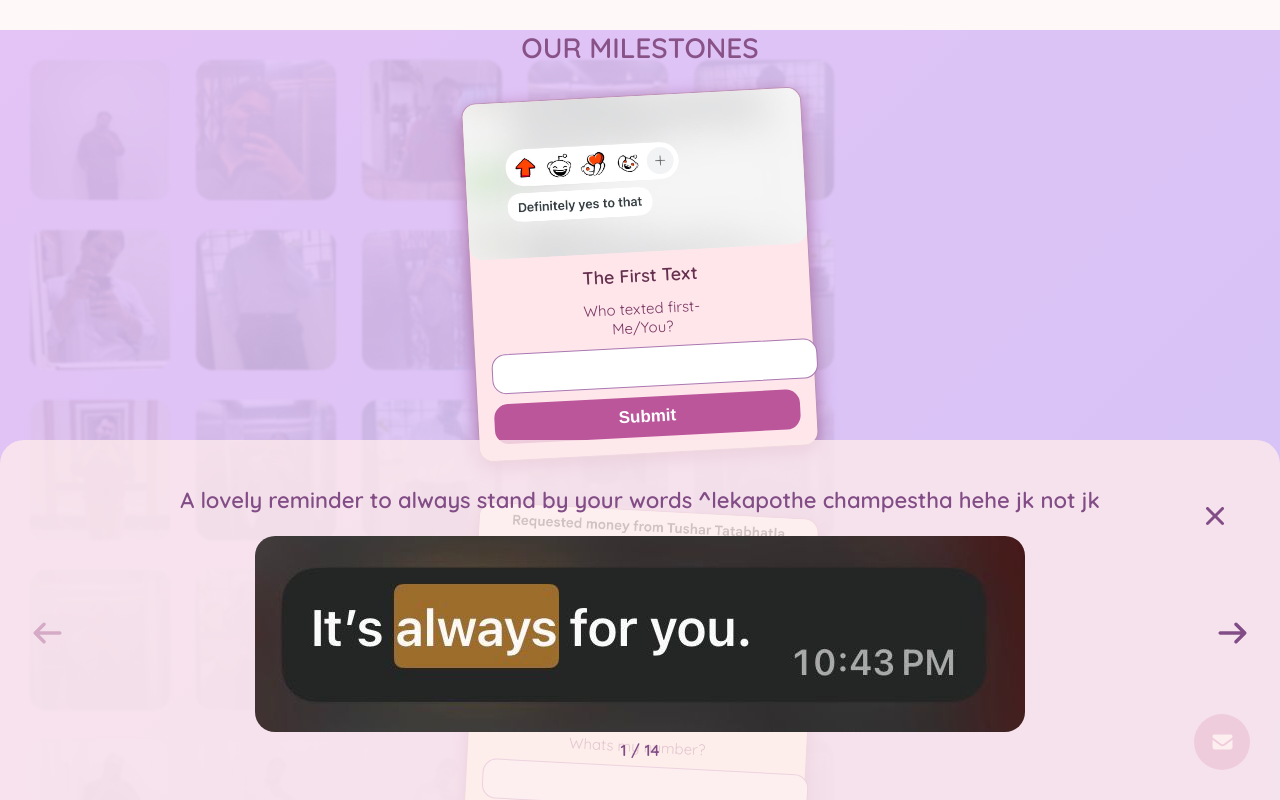
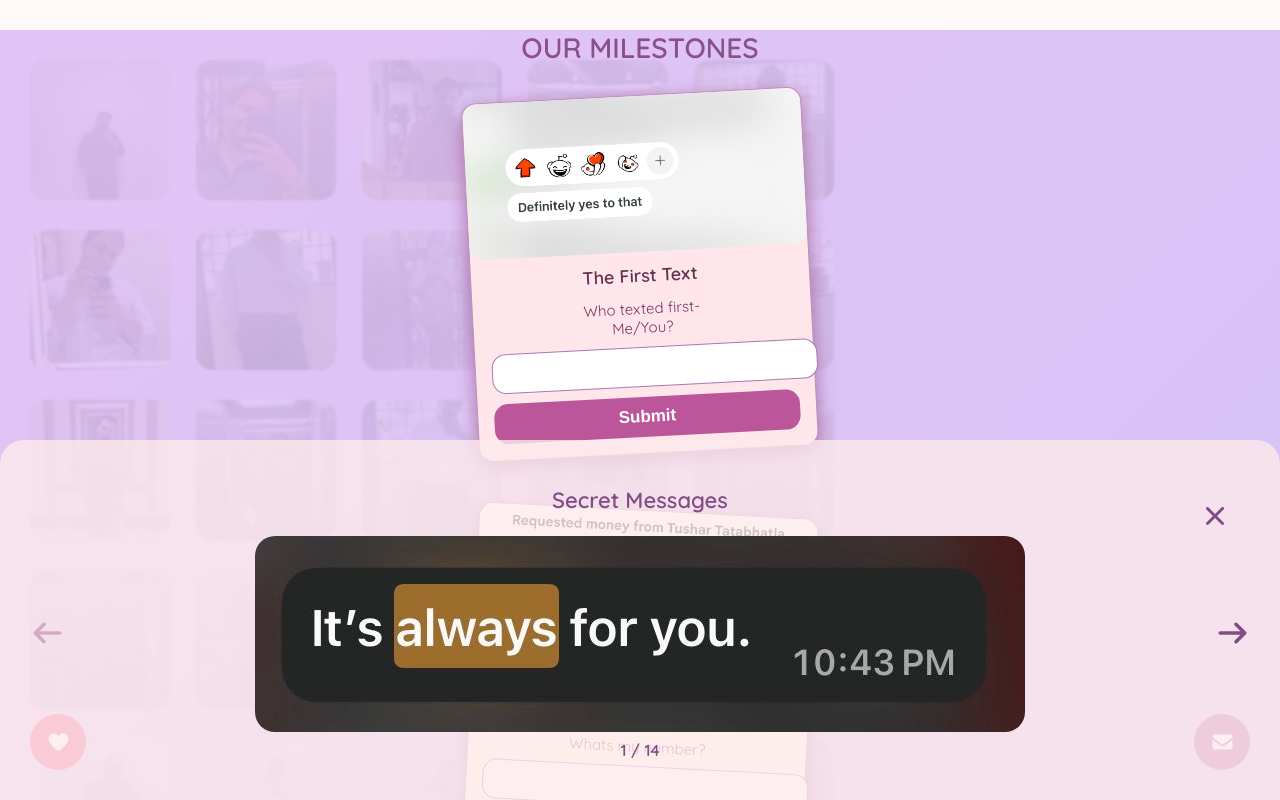
Before and after one commit to sruthidevk/test, a React (Create React App) app: page / in a window 1280 px wide. Both pictures are taken after a click on the element 1222 px from the left and 742 px from the top of the page. Shown: the top 800 px of the page. Built offline with nearby package versions, Linux system fonts and the light colour scheme.

Commit message:
Update polaroid milestones and add heart note feature

```diff
--- a/src/App.js
+++ b/src/App.js
@@ -33,7 +33,7 @@ const polaroids = [
   },
   {
     title: "The Official Number Exchange Upgrade",
-    memory: "I know Instagram was huge-er this just came naturally\nnever forgetting that you ignored me for 2 whole days\nI WAS DYING FOR YOU TO FIGURE IT OUT",
+    memory: "I know Instagram was huge-er this just came naturally\nNever forgetting that you ignored me for 2 whole days\nI WAS DYING FOR YOU TO FIGURE IT OUT",
     quizQuestion: "Whats my number?",
     quizAnswer: "9440992807",
     img: "/number.jpg",
@@ -41,7 +41,7 @@ const polaroids = [
   },
   {
     title: "The Reel Flood",
-    memory: "The chocolate cake and baby reels flood to be precise\nVery enthusiastic we were.",
+    memory: "The baby reels flood to be precise\nVery enthusiastic we were.",
     quizQuestion: "Who followed who first-Me/You?",
     quizAnswer: "You",
     img: "/reel.jpg",
@@ -49,7 +49,7 @@ const polaroids = [
   },
   {
     title: "The Coincidences",
-    memory: "Cmon you were almost scared of me\nI figured you out waaay early",
+    memory: "Cmon you were almost scared of me\nI kind of figured you out waaay early",
     quizQuestion: "Which one object prompted you\nto add me to your ft.tushar?",
     quizAnswer: "nosepin",
     img: "/coincidence.jpg",
@@ -57,8 +57,8 @@ const polaroids = [
   },
   {
     title: "Flower Firsts",
-    memory: "consider myself ridiculously lucky to get Tushar’s first ever flowers\nalso getting taunted by school kids on a bus? never happened before.",
-    quizQuestion: "What flower did I get you?",
+    memory: "I consider myself ridiculously lucky to get Tushar’s first ever flowers\nAlso getting taunted by school kids on a bus? never happened before.",
+    quizQuestion: "What smol flower did I get you?",
     quizAnswer: "lotus",
     img: "/flowers.jpg",
     theme: { icon: faPalette, overlay: "#e6ffed", sticker: "🌷", confetti: "#b0e8c6", emojiUnder: "🌺" },
@@ -81,7 +81,7 @@ const polaroids = [
   },
   {
     title: "Spotify Official",
-    memory: "89 percent. Not bad. Spotify approved that we could be couple goals\nand you still weren’t satisfied.",
+    memory: "89 percent. Not bad. Spotify approved that we could be couple goals\nAnd you still weren’t satisfied.",
     quizQuestion: "How much was the match percent?",
     quizAnswer: "89",
     img: "/spotify.jpg",
@@ -89,7 +89,7 @@ const polaroids = [
   },
   {
     title: "Saree",
-    memory: "Who even puts on a saree for no reason\notherthan just a RANDO saying it\nSRUTHI DOES!",
+    memory: "Who even puts on a saree for no reason\nother than just a RANDO saying it\nSRUTHI DOES!",
     quizQuestion: "What was the colour of the first saree\nI ever wore FOR YOU?",
     quizAnswer: "orange",
     img: "/saree.jpg",
@@ -97,11 +97,11 @@ const polaroids = [
   },
   {
     title: "Meenu",
-    memory: "The first person to know my Tusha.\nI was half afraid you’d like her more ",
+    memory: "The first person to know my Tusha.\nI was half afraid you’d like her more.",
     img: "/meenu.jpg",
     quizQuestion: "What did Meenu first call you?",
     quizAnswer: "tuchar",
-    theme: { icon: faLaugh, overlay: "#fff9f7", sticker: "🐱", confetti: "#ffa25c", emojiUnder: "🐯" },
+    theme: { icon: faLaugh, overlay: "#fff9f7", sticker: "😽", confetti: "#ffa25c", emojiUnder: "🐯" },
   },
   {
     title: "The Golden Era",
@@ -117,11 +117,11 @@ const polaroids = [
     quizQuestion: "My average period lasts how many days?",
     quizAnswer: "five",
     img: "/flo.jpg",
-    theme: { icon: faStar, overlay: "#f3f8de", sticker: "🐾", confetti: "#b7d996", emojiUnder: "🐶" },
+    theme: { icon: faStar, overlay: "#f3f8de", sticker: "🌊", confetti: "#b7d996", emojiUnder: "🐶" },
   },
   {
     title: "Handwriting",
-    memory: "Too bad I didnt see it before.\nNow I’m in too deep to get away from that\nABSTRACT MODERN ART ",
+    memory: "Too bad I didnt see it before.\nNow I’m in too deep to get away from that\nABSTRACT MODERN ART.",
     quizQuestion: "What is that style\nyou write in called?",
     quizAnswer: "ANYTHING BUT CURSIVE",
     img: "/handwriting.jpg",
@@ -129,7 +129,7 @@ const polaroids = [
   },
   {
     title: "Childhood Pictures",
-    memory: "HOW CAN I EVER BE MAD AT YOU AFTER LOOKING AT PANDU.\nemotionally manipulated by that cute face",
+    memory: "HOW CAN I EVER BE MAD AT YOU AFTER LOOKING AT PANDU.\nEmotionally manipulated by that cute face",
     quizQuestion: "What colour garland\nwas my Pandu wearing\nin you know what?",
     quizAnswer: "red",
     img: "/child.jpg",
@@ -138,7 +138,7 @@ const polaroids = [
   {
     title: "ChatGPT Official",
     memory: "You gyatt a tech-savvy gurll. Thank your stars atleast one of us is.",
-    quizQuestion: "I converted a few pictures of us into\na certain style - what style?",
+    quizQuestion: "I converted a few pictures into\na certain style - what style?",
     quizAnswer: "Ghibli",
     img: "/stickers.jpg",
     theme: { icon: faLaugh, overlay: "#f6ffe6", sticker: "✨", confetti: "#d0f870", emojiUnder: "✨" },
@@ -161,16 +161,16 @@ const polaroids = [
   },
   {
     title: "Familiar in the best way\n2nd round of anandam",
-    memory: "I missed you teribbly the moment you were out of sight.\nThats when I realised my best days with you\ncome with withdrawl syndrome called YOU. ",
+    memory: "I missed you teribbly the moment you were out of sight.\nThats when I realised my best days \ncome with a withdrawl syndrome called YOU. ",
     quizQuestion: "Name the place we did our first painting",
     quizAnswer: "artgram",
     img: "/seal.jpg",
-    theme: { icon: faHeart, overlay: "#fffbea", sticker: "🔏", confetti: "#e5ce62", emojiUnder: "🔏" },
+    theme: { icon: faHeart, overlay: "#fffbea", sticker: "🐥", confetti: "#e5ce62", emojiUnder: "🔏" },
   },
   {
     title: "Movie",
-    memory: "NEVER has Sruthi thought shed watch a TELUGU DUBBED ANIMATED 3D movie\nWITHOUT her specs. That happened.",
-    quizQuestion: "Which movie did we even watch\nthe first time Tushar?",
+    memory: "NEVER has Sruthi thought she’d watch a TELUGU DUBBED ANIMATED 3D movie\nWITHOUT her specs. That happened.\nNot that she was interested in the movie anyway.",
+    quizQuestion: "Which movie did we even watch\nthe first time IRL Tushar?",
     quizAnswer: "Mufasa",
     img: "/movie.jpg",
     theme: { icon: faStar, overlay: "#e6eaff", sticker: "🍿", confetti: "#a7aae7", emojiUnder: "🎬" },
@@ -184,6 +184,14 @@ const polaroids = [
     theme: { icon: faStar, overlay: "#e6f4ff", sticker: "👔", confetti: "#7bb6ea", emojiUnder: "👔" },
   },
   {
+    title: "The Birthday Season",
+    memory: "Our First Birthdays Together\nI felt a quiet joy knowing we had each other to celebrate with\nThis year my biggest gift wasn’t something grand or wrapped\nit was simply YOU,being mine.",
+    quizQuestion: "What day-DAY OF THE WEEK\nwas I born on?",
+    quizAnswer: "wednesday",
+    img: "/birthday.jpg",
+    theme: { icon: faStar, overlay: "#e6f4ff", sticker: "💗", confetti: "#7bb6ea", emojiUnder: "👔" },
+  },
+  {
     title: "Maggi",
     memory: "Given our contrast in maggi and pani puri style made me rethink for a second\nbut nothing no matter how huge\ncan convince me otherwise.",
     quizQuestion: "Who makes better Maggi?",
@@ -193,14 +201,14 @@ const polaroids = [
   },
   {
     title: "The One Year Mark",
-    memory: "One year since Sruthi came into your life. What more would you have asked for.",
+    memory: "One year since Sruthi came crash landed into your life. What more would you have asked for?",
     quizQuestion: "ARE YOU HAPPY",
-    quizAnswer: "IM SORRY.YOU DONT HAVE TO DO BETTER\nYOU ALREADY ARE THE BEST💝",
+    quizAnswer:
+      "There is no correct answer.\nI’M SORRY for when I make you feel like you have to do better\nYou really don’t.\nYOU ALREADY ARE THE BEST💝",
     img: "/memory10.jpg",
     theme: { icon: faCameraRetro, overlay: "#e0f4ff", sticker: "🫀", confetti: "#44b3ee", emojiUnder: "🎉" },
   },
 ];
-
 
 function FadedBackground() {
   const imgSize = 140;
@@ -272,15 +280,17 @@ const secretMessages = Array.from({ length: 14 }, (_, i) => ({
 }));
 
 export default function App() {
-  const [selected, setSelected] = useState(null);
-  const [popupOpen, setPopupOpen] = useState(false);
-  const [quizInput, setQuizInput] = useState("");
-  const [quizFeedback, setQuizFeedback] = useState("");
-  const [heartClicked, setHeartClicked] = useState(false);
-  const [showMessages, setShowMessages] = useState(false);
-  const [msgIndex, setMsgIndex] = useState(0);
+  const [selected, setSelected] = React.useState(null);
+  const [popupOpen, setPopupOpen] = React.useState(false);
+  const [quizInput, setQuizInput] = React.useState("");
+  const [quizFeedback, setQuizFeedback] = React.useState("");
+  const [heartClicked, setHeartClicked] = React.useState(false);
+  const [showMessages, setShowMessages] = React.useState(false);
+  const [msgIndex, setMsgIndex] = React.useState(0);
+  // New state for heart note popup
+  const [showHeartNote, setShowHeartNote] = React.useState(false);
 
-  useEffect(() => {
+  React.useEffect(() => {
     const link = document.createElement("link");
     link.href =
       "https://fonts.googleapis.com/css2?family=Quicksand:wght@400;600&display=swap";
@@ -306,10 +316,8 @@ export default function App() {
         ? "Good boi 💋"
         : `WOW! Do better. Correct answer: ${item.quizAnswer}`
     );
-
     setPopupOpen(true);
     document.body.style.overflow = "hidden";
-
     // Scroll to top smoothly to keep popup visible on mobile
     setTimeout(() => {
       window.scrollTo({ top: 0, behavior: "smooth" });
@@ -377,10 +385,34 @@ export default function App() {
           cursor: "pointer",
           zIndex: 9999,
         }}
+        aria-label="Secret messages toggle"
       >
         <FontAwesomeIcon icon={faEnvelope} color="#fff" size="lg" />
       </motion.div>
 
+      {/* Heart Note Button - bottom left */}
+      <motion.div
+        onClick={() => setShowHeartNote((prev) => !prev)}
+        style={{
+          position: "fixed",
+          bottom: 30,
+          left: 30,
+          width: 56,
+          height: 56,
+          borderRadius: 28,
+          backgroundColor: "#e75381",
+          display: "flex",
+          justifyContent: "center",
+          alignItems: "center",
+          cursor: "pointer",
+          zIndex: 9999,
+        }}
+        aria-label="Heart note toggle"
+      >
+        <FontAwesomeIcon icon={faHeart} color="#fff" size="lg" />
+      </motion.div>
+
+      {/* Milestones list */}
       <div style={{ maxWidth: 340, margin: "auto", marginTop: 20, zIndex: 10, position: "relative" }}>
         {polaroids.map((item, idx) => (
           <motion.div
@@ -399,37 +431,16 @@ export default function App() {
             onClick={() => handleCardClick(item)}
           >
             {item.video ? (
-              <video
-                src={item.video}
-                autoPlay
-                muted
-                loop
-                playsInline
-                style={{ width: "100%", height: 156, borderRadius: 14, objectFit: "cover" }}
-              />
+              <video src={item.video} autoPlay muted loop playsInline style={{ width: "100%", height: 156, borderRadius: 14, objectFit: "cover" }} />
             ) : (
-              <img
-                src={item.img}
-                alt={item.title}
-                style={{ width: "100%", height: 156, borderRadius: 14, objectFit: "cover" }}
-              />
+              <img src={item.img} alt={item.title} style={{ width: "100%", height: 156, borderRadius: 14, objectFit: "cover" }} />
             )}
             <div style={{ fontWeight: 700, fontSize: 18, marginTop: 8, color: "#65314f", textAlign: "center" }}>
               {item.title}
             </div>
             <div style={{ marginTop: 12, padding: "0 16px" }}>
-              {/* MULTI-LINE QUESTION displayed above the input */}
               {item.quizQuestion && (
-                <div
-                  style={{
-                    whiteSpace: "pre-line",
-                    fontWeight: 500,
-                    textAlign: "center",
-                    fontSize: 15,
-                    color: "#793662",
-                    marginBottom: 10,
-                  }}
-                >
+                <div style={{ whiteSpace: "pre-line", fontWeight: 500, textAlign: "center", fontSize: 15, color: "#793662", marginBottom: 10 }}>
                   {item.quizQuestion}
                 </div>
               )}
@@ -470,68 +481,26 @@ export default function App() {
         ))}
       </div>
 
+      {/* Popup */}
       <AnimatePresence>
         {selected && popupOpen && (
-          <motion.div
-            key="popup"
-            initial="hidden"
-            animate="visible"
-            exit="exit"
-            variants={popupVariants}
-            style={{
-              position: "fixed",
-              top: "50%",
-              left: "50%",
-              transform: "translate(-50%, -50%)",
-              maxWidth: 360,
-              width: "90vw",
-              maxHeight: "80vh",
-              overflowY: "auto",
-              background: selected.theme.overlay,
-              borderRadius: 20,
-              border: "2px solid #d17fbb",
-              padding: 24,
-              boxShadow: "0 18px 50px rgba(218,103,189,0.5)",
-              color: "#7a4e7f",
-              zIndex: 9999,
-              fontFamily: "'Quicksand', sans-serif",
-              display: "flex",
-              flexDirection: "column",
-              alignItems: "center",
-            }}
-          >
-            <button
-              onClick={closePopup}
-              aria-label="Close popup"
-              style={{
-                position: "absolute",
-                top: 14,
-                right: 18,
-                background: "transparent",
-                border: "none",
-                fontSize: 26,
-                cursor: "pointer",
-                color: "#883a85",
-              }}
-            >
+          <motion.div key="popup" initial="hidden" animate="visible" exit="exit" variants={popupVariants} style={{
+            position: "fixed", top: "50%", left: "50%", transform: "translate(-50%, -50%)",
+            maxWidth: 360, width: "90vw", maxHeight: "80vh", overflowY: "auto",
+            background: selected.theme.overlay, borderRadius: 20, border: "2px solid #d17fbb",
+            padding: 24, boxShadow: "0 18px 50px rgba(218,103,189,0.5)", color: "#7a4e7f",
+            zIndex: 9999, fontFamily: "'Quicksand', sans-serif", display: "flex", flexDirection: "column", alignItems: "center"
+          }}>
+            <button onClick={closePopup} aria-label="Close popup" style={{
+              position: "absolute", top: 14, right: 18, background: "transparent", border: "none", fontSize: 26, cursor: "pointer", color: "#883a85"
+            }}>
               <FontAwesomeIcon icon={faXmark} />
             </button>
 
             {selected.video ? (
-              <video
-                src={selected.video}
-                autoPlay
-                muted
-                loop
-                playsInline
-                style={{ width: "100%", borderRadius: 20, height: 180, objectFit: "cover", marginBottom: 20 }}
-              />
+              <video src={selected.video} autoPlay muted loop playsInline style={{ width: "100%", borderRadius: 20, height: 180, objectFit: "cover", marginBottom: 20 }} />
             ) : (
-              <img
-                src={selected.img}
-                alt={selected.title}
-                style={{ width: "100%", borderRadius: 20, height: 180, objectFit: "cover", marginBottom: 20 }}
-              />
+              <img src={selected.img} alt={selected.title} style={{ width: "100%", borderRadius: 20, height: 180, objectFit: "cover", marginBottom: 20 }} />
             )}
 
             <h3 style={{ textAlign: "center", fontWeight: 700, fontSize: 22, marginBottom: 10 }}>
@@ -548,21 +517,65 @@ export default function App() {
               </p>
             )}
 
-            <motion.button
-              animate={{ scale: heartClicked ? 1.4 : 1, color: heartClicked ? "#d7157a" : "#bb57a0" }}
-              onClick={() => setHeartClicked(!heartClicked)}
-              style={{ fontSize: 40, cursor: "pointer", border: "none", background: "transparent", marginBottom: 12 }}
-              whileTap={{ scale: 1.6 }}
-              aria-label="Favourite button"
-            >
+            <motion.button animate={{ scale: heartClicked ? 1.4 : 1, color: heartClicked ? "#d7157a" : "#bb57a0" }} onClick={() => setHeartClicked(!heartClicked)} style={{
+              fontSize: 40, cursor: "pointer", border: "none", background: "transparent", marginBottom: 12
+            }} whileTap={{ scale: 1.6 }} aria-label="Favourite button">
               ❤️
             </motion.button>
           </motion.div>
         )}
       </AnimatePresence>
 
+      {/* Secret Messages Bottom Sheet */}
       <AnimatePresence>
         {showMessages && (
+          <motion.div initial={{ opacity: 0, y: "100%" }} animate={{ opacity: 1, y: 0 }} exit={{ opacity: 0, y: "100%" }} transition={{ type: "spring", bounce: 0.25, duration: 0.3 }} style={{
+            position: "fixed", bottom: 0, left: 0, right: 0, maxHeight: "70vh", background: "#fdeaebcc",
+            borderRadius: "24px 24px 0 0", padding: 24, overflowY: "auto", zIndex: 10000, userSelect: "none",
+            fontFamily: "'Quicksand', sans-serif", color: "#824d86"
+          }}>
+            <div style={{ position: "relative", textAlign: "center", marginBottom: 16 }}>
+              <h3 style={{ fontWeight: 700, fontSize: 22 }}>Secret Messages</h3>
+              <button onClick={() => setShowMessages(false)} style={{
+                position: "absolute", top: 16, right: 20, fontSize: 24, border: "none",
+                background: "transparent", cursor: "pointer", color: "#824d86"
+              }}>
+                <FontAwesomeIcon icon={faXmark} />
+              </button>
+            </div>
+
+            <div style={{ display: "flex", alignItems: "center", justifyContent: "space-between" }}>
+              <button onClick={prevMsg} disabled={msgIndex === 0} style={{
+                border: "none",
+                background: "transparent",
+                fontSize: 28,
+                color: msgIndex === 0 ? "#d5aac6" : "#824d86",
+                cursor: msgIndex === 0 ? "default" : "pointer"
+              }}>
+                <FontAwesomeIcon icon={faArrowLeft} />
+              </button>
+
+              <img src={secretMessages[msgIndex].img} alt={`Secret message ${msgIndex + 1}`} style={{
+                maxWidth: "85%", maxHeight: 220, borderRadius: 20, objectFit: "cover"
+              }} />
+
+              <button onClick={nextMsg} disabled={msgIndex === secretMessages.length - 1} style={{
+                border: "none", background: "transparent", fontSize: 28,
+                color: msgIndex === secretMessages.length - 1 ? "#d5aac6" : "#824d86",
+                cursor: msgIndex === secretMessages.length - 1 ? "default" : "pointer"
+              }}>
+                <FontAwesomeIcon icon={faArrowRight} />
+              </button>
+            </div>
+
+            <p style={{ fontWeight: 600, textAlign: "center", marginTop: 8 }}>{msgIndex + 1} / {secretMessages.length}</p>
+          </motion.div>
+        )}
+      </AnimatePresence>
+
+      {/* Heart Note Popup */}
+      <AnimatePresence>
+        {showHeartNote && (
           <motion.div
             initial={{ opacity: 0, y: "100%" }}
             animate={{ opacity: 1, y: 0 }}
@@ -574,52 +587,45 @@ export default function App() {
               left: 0,
               right: 0,
               maxHeight: "70vh",
-              background: "#fdeaebcc",
+              background: "#f9d9e6cc",
               borderRadius: "24px 24px 0 0",
               padding: 24,
               overflowY: "auto",
               zIndex: 10000,
               userSelect: "none",
               fontFamily: "'Quicksand', sans-serif",
-              color: "#824d86",
+              color: "#9b2875",
             }}
+            aria-label="Heart note popup"
           >
             <div style={{ position: "relative", textAlign: "center", marginBottom: 16 }}>
-              <h3 style={{ fontWeight: 700, fontSize: 22 }}>A lovely reminder to always stand by your words ^lekapothe champestha hehe jk not jk</h3>
+              <h3 style={{ fontWeight: 700, fontSize: 22 }}>For You To Know</h3>
               <button
-                onClick={() => setShowMessages(false)}
-                style={{ position: "absolute", top: 16, right: 20, fontSize: 24, border: "none", background: "transparent", cursor: "pointer", color: "#824d86" }}
+                onClick={() => setShowHeartNote(false)}
+                style={{
+                  position: "absolute",
+                  top: 16,
+                  right: 20,
+                  fontSize: 24,
+                  border: "none",
+                  background: "transparent",
+                  cursor: "pointer",
+                  color: "#9b2875",
+                }}
+                aria-label="Close heart note"
               >
                 <FontAwesomeIcon icon={faXmark} />
               </button>
             </div>
 
-            <div style={{ display: "flex", alignItems: "center", justifyContent: "space-between" }}>
-              <button
-                onClick={prevMsg}
-                disabled={msgIndex === 0}
-                style={{ border: "none", background: "transparent", fontSize: 28, color: msgIndex === 0 ? "#d5aac6" : "#824d86", cursor: msgIndex === 0 ? "default" : "pointer" }}
-              >
-                <FontAwesomeIcon icon={faArrowLeft} />
-              </button>
-
-              <img
-                src={secretMessages[msgIndex].img}
-                alt={`Secret message ${msgIndex + 1}`}
-                style={{ maxWidth: "85%", maxHeight: 220, borderRadius: 20, objectFit: "cover" }}
-              />
-
-              <button
-                onClick={nextMsg}
-                disabled={msgIndex === secretMessages.length - 1}
-                style={{ border: "none", background: "transparent", fontSize: 28, color: msgIndex === secretMessages.length - 1 ? "#d5aac6" : "#824d86", cursor: msgIndex === secretMessages.length - 1 ? "default" : "pointer" }}
-              >
-                <FontAwesomeIcon icon={faArrowRight} />
-              </button>
-            </div>
-
-            <p style={{ fontWeight: 600, textAlign: "center", marginTop: 8 }}>
-              {msgIndex + 1} / {secretMessages.length}
+            <p style={{ fontSize: 16, lineHeight: 1.5, whiteSpace: "pre-line" }}>
+              {/* Your long personal note */}
+              Dear Tushar,{"\n"}
+              Beyond all these memories, there’s something I want you to know. I see how hard you try, every single day, to make time for me even when you’re buried in work, even when things at home are hectic, even when you barely get a moment for yourself.{"\n"}I notice the effort you put in, the little ways you show up for us, and it never goes unseen.{"\n"}
+Yes, I sulk sometimes no a lot, but beneath all that, I love you to my very core and nothing can ever change that. Thank you for trying, for being so patient, and so true, and I hope you always feel just how deeply I cherish you.{"\n"}
+It’s not just ‘me’ or ‘you’ anymore it’s us and as a team, we’re solid. We’ve laughed, got mad at, missed each other, celebrated, seen each other deal with stuff and held on through it all.{"\n"}
+You are my greatest blessing, my teammate in everything.{"\n\n"}
+Thank you for letting me have you Tushar ❤
             </p>
           </motion.div>
         )}
```
Also changed, not shown: public/birthday.jpg.
